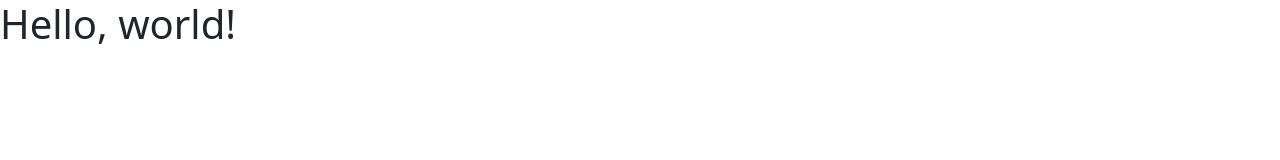
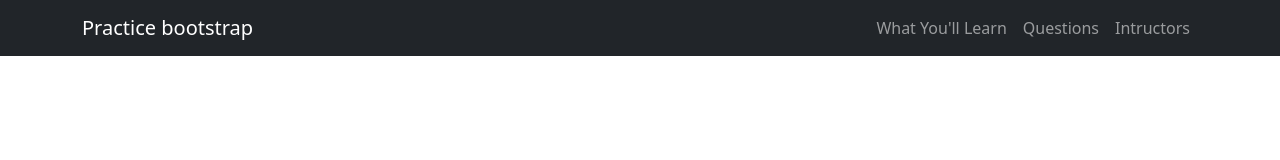
Before and after one commit to JRyan-123/bootstrap, a plain HTML site: page index.html in a window 1280 px wide. Drawn offline with nearby package versions, Linux system fonts and the light colour scheme.

Commit message:
added navbar

```diff
--- a/index.html
+++ b/index.html
@@ -1,13 +1,42 @@
 <!doctype html>
 <html lang="en">
-  <head>
+
+<head>
     <meta charset="utf-8">
     <meta name="viewport" content="width=device-width, initial-scale=1">
     <title>Bootstrap demo</title>
-    <link href="https://cdn.jsdelivr.net/npm/bootstrap@5.3.7/dist/css/bootstrap.min.css" rel="stylesheet" integrity="sha384-LN+7fdVzj6u52u30Kp6M/trliBMCMKTyK833zpbD+pXdCLuTusPj697FH4R/5mcr" crossorigin="anonymous">
-  </head>
-  <body>
-    <h1>Hello, world!</h1>
-    <script src="https://cdn.jsdelivr.net/npm/bootstrap@5.3.7/dist/js/bootstrap.bundle.min.js" integrity="sha384-ndDqU0Gzau9qJ1lfW4pNLlhNTkCfHzAVBReH9diLvGRem5+R9g2FzA8ZGN954O5Q" crossorigin="anonymous"></script>
-  </body>
+    <link href="https://cdn.jsdelivr.net/npm/bootstrap@5.3.7/dist/css/bootstrap.min.css" rel="stylesheet"
+        integrity="sha384-LN+7fdVzj6u52u30Kp6M/trliBMCMKTyK833zpbD+pXdCLuTusPj697FH4R/5mcr" crossorigin="anonymous">
+</head>
+
+<body>
+    <!-- Navbar -->
+    <nav class="navbar navbar-expand-lg bg-dark navbar-dark">
+        <div class="container">
+            <a href="#" class="navbar-brand">Practice bootstrap</a>
+
+            <button class="navbar-toggler"  data-bs-toggle="collapse" data-bs-target="#navmenu">
+                <span class="navbar-toggler-icon"></span>
+            </button>
+
+            <div class="collapse navbar-collapse" id="navmenu">
+                <ul class="navbar-nav ms-auto">
+                    <li class="nav-item">
+                        <a href="#learn" class="nav-link">What You'll Learn</a>
+                    </li>
+                    <li class="nav-item">
+                        <a href="#questions" class="nav-link">Questions</a>
+                    </li>
+                    <li class="nav-item">
+                        <a href="#intructors" class="nav-link">Intructors</a>
+                    </li>
+                </ul>
+            </div>
+        </div>
+    </nav>
+    <script src="https://cdn.jsdelivr.net/npm/bootstrap@5.3.7/dist/js/bootstrap.bundle.min.js"
+        integrity="sha384-ndDqU0Gzau9qJ1lfW4pNLlhNTkCfHzAVBReH9diLvGRem5+R9g2FzA8ZGN954O5Q"
+        crossorigin="anonymous"></script>
+</body>
+
 </html>
```
